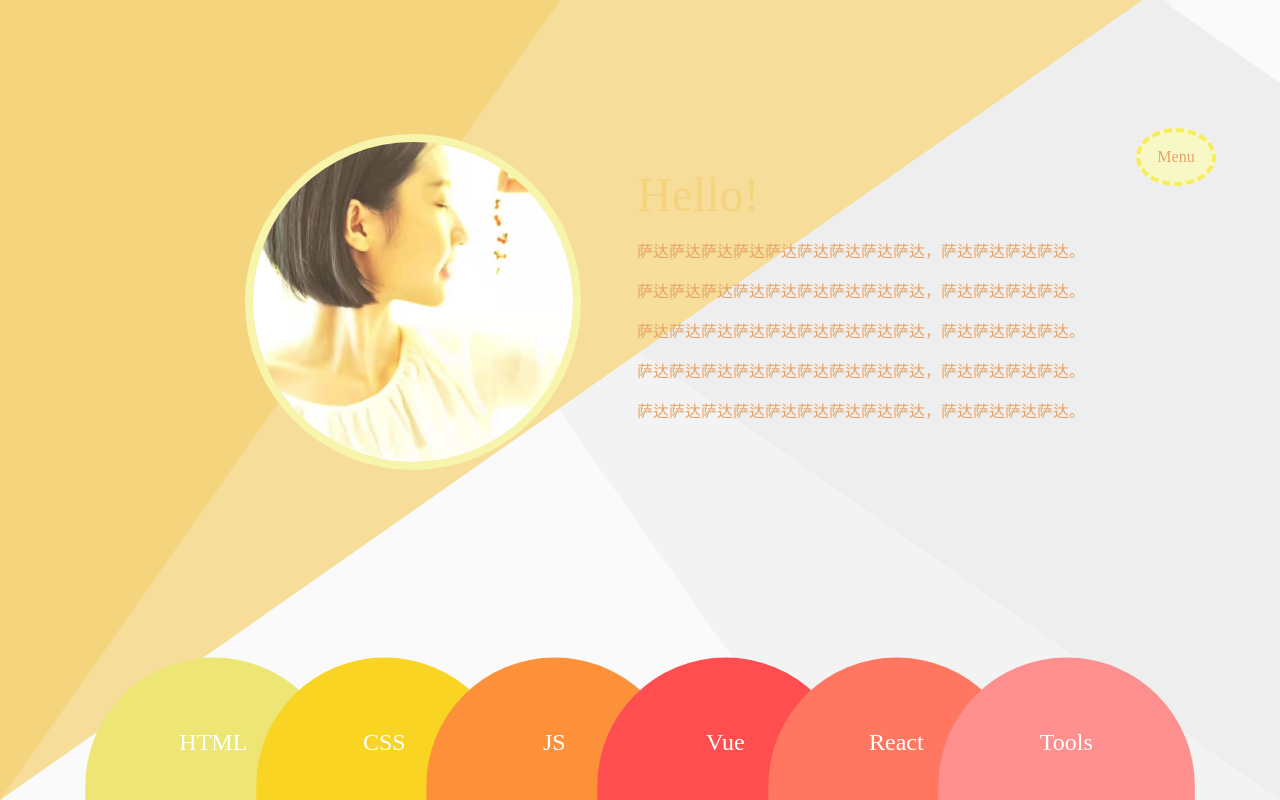
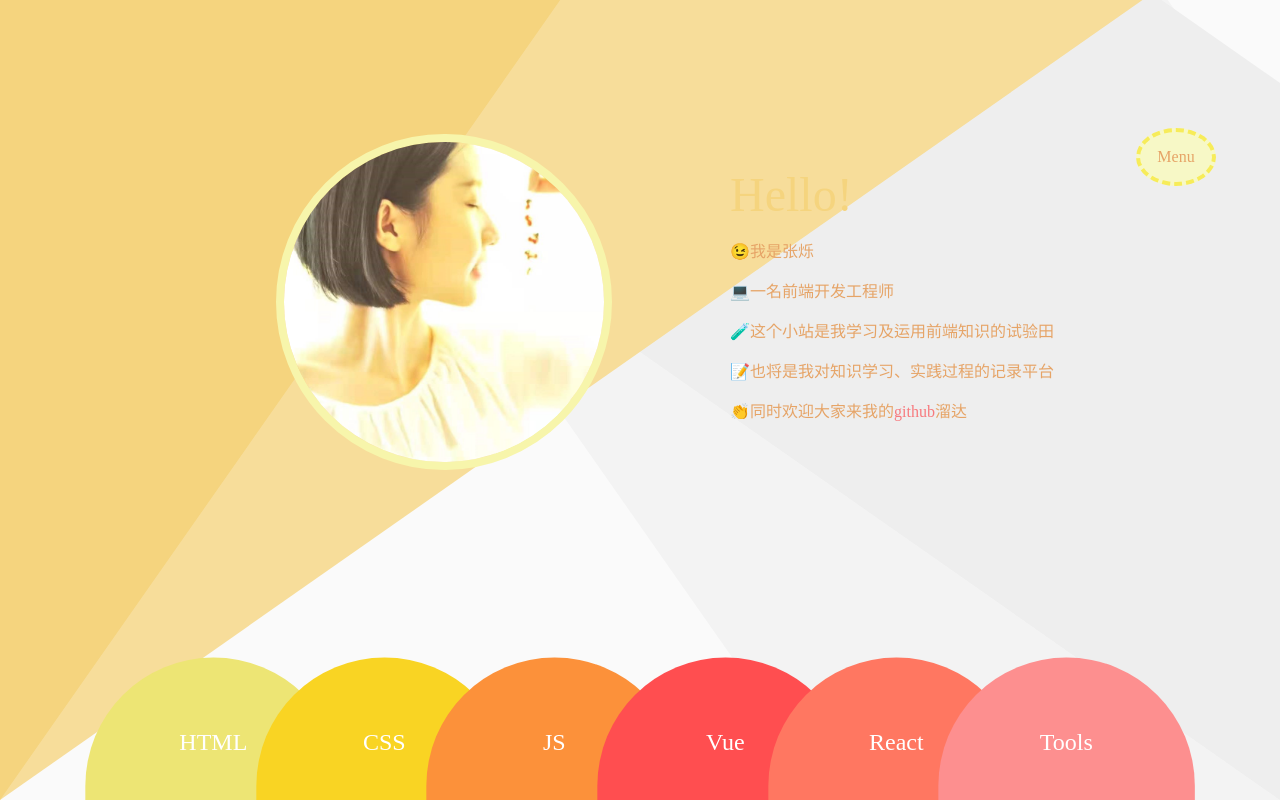
Before and after one commit to hishosho/blog, a Next.js app: page /about in a window 1280 px wide. Built offline with nearby package versions, Linux system fonts and the light colour scheme.

Commit message:
[feat]:编写about文案

```diff
--- a/pages/about/index.tsx
+++ b/pages/about/index.tsx
@@ -66,11 +66,11 @@ const About = () => {
       <div className={styles.introduceContent}>
         <div className={styles.title}>Hello!</div>
         <div>
-          <p>萨达萨达萨达萨达萨达萨达萨达萨达萨达，萨达萨达萨达萨达。</p>
-          <p>萨达萨达萨达萨达萨达萨达萨达萨达萨达，萨达萨达萨达萨达。</p>
-          <p>萨达萨达萨达萨达萨达萨达萨达萨达萨达，萨达萨达萨达萨达。</p>
-          <p>萨达萨达萨达萨达萨达萨达萨达萨达萨达，萨达萨达萨达萨达。</p>
-          <p>萨达萨达萨达萨达萨达萨达萨达萨达萨达，萨达萨达萨达萨达。</p>
+          <p>😉我是张烁</p>
+          <p>💻一名前端开发工程师</p>
+          <p>🧪这个小站是我学习及运用前端知识的试验田</p>
+          <p>📝也将是我对知识学习、实践过程的记录平台</p>
+          <p>👏同时欢迎大家来我的<a href="https://github.com/hishosho">github</a>溜达</p>
         </div>
       </div>
     )
```
